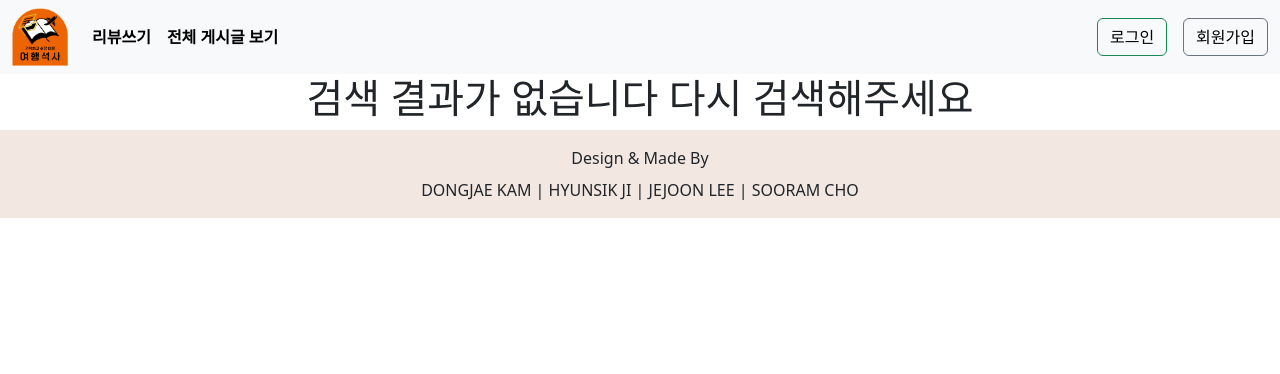
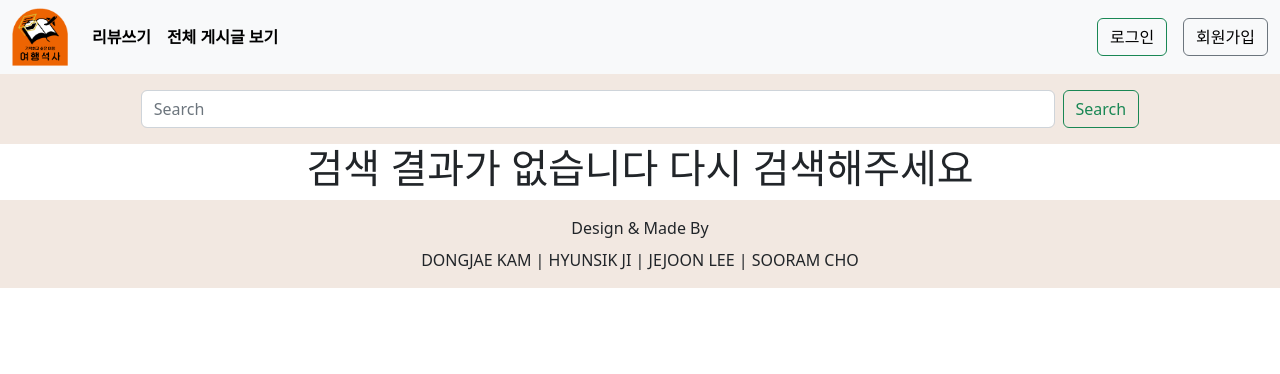
Before and after one commit to DongjaeKam/travel-master, a Django app: page /articles/search/ in a window 1280 px wide. Shown: the top 374 px of the page. Run offline with Django 3.2, Linux system fonts and the light colour scheme; some libraries are stand-ins or nearby versions.

Commit message:
검색창 넣기

```diff
--- a/accounts/views.py
+++ b/accounts/views.py
@@ -6,6 +6,7 @@ from django.contrib.auth.forms import PasswordChangeForm
 from django.shortcuts import render, redirect
 from django.contrib.auth.forms import AuthenticationForm
 from django.contrib.auth import get_user_model
+from articles.models import Search
 from .forms import CustomUserModel
 from .forms import CustomUserChangeForm
 from django.contrib.auth import login as auth_login
@@ -59,6 +60,7 @@ def logout(request):
 
 # 개인 프로필 페이지
 def detail(request,pk):
+  popular_search = Search.objects.order_by("-count")[:10]
   user = get_user_model().objects.get(pk = pk)
   rank_percent = (user.rank % 10) * 10
   context = {
@@ -66,7 +68,8 @@ def detail(request,pk):
     'followers': user.followers.all(),
     'followings': user.followings.all(),
     'reviews': user.review_set.all(),
-    'rank_percent' : rank_percent
+    'rank_percent' : rank_percent,
+    "popular": popular_search,
   }
 
   return render(request,'accounts/detail.html', context)
--- a/articles/templates/articles/searchfail.html
+++ b/articles/templates/articles/searchfail.html
@@ -1,6 +1,34 @@
 {% extends 'base.html' %}
 
 {% block content %}
+  <div class="search-box">
+    <form action="{%url 'articles:search' %}" class="search d-flex" role="search" method="">
+      <input type="text" style="display:none" autocomplete="off">
+      <input type="password" style="display:none" autocomplete="off">
+      <input class="form-control me-2" name="searched" type="search" placeholder="Search" aria-label="Search" autocomplete="off">
+      <button class="btn btn-outline-success" type="submit">Search</button>
+    </form>
+    <div class="popular">
+      <h4 class="text-center">인기 검색어</h4>
+      <div class="popular-detail d-flex justify-content-evenly">
+        <div class="area_keyword" style="">
+        {% for p in popular%}
+            {% if forloop.counter <= 5 %}
+            <h6><a class="popular-click" href="{%url 'articles:search' %}?searched={{p.title}}"><span class="badge text-bg-warning">{{ forloop.counter }}</span> {{p.title}}</h6></a>
+            {% endif %}
+        {% endfor %}
+        </div>
+        <div class="area_keyword" style="">
+        {% for p in popular%}
+            {% if forloop.counter > 5 %}
+              <h6><a class="popular-click" href="{%url 'articles:search' %}?searched={{p.title}}"><span class="badge text-bg-warning">{{ forloop.counter }}</span> {{p.title}}</h6></a>
+            {% endif %}
+        {% endfor %}
+        </div>
+      </div>
+    </div>
+  </div>
+
   <div class="container d-flex justify-content-center">
     <h1>{{v}}</h1>
   </div>
--- a/articles/views.py
+++ b/articles/views.py
@@ -205,7 +205,12 @@ def search(request):
 
 
 def searchfail(request):
-    return render(request, "articles/searchfail.html")
+    popular_search = Search.objects.order_by("-count")[:10]
+
+    context = {
+        "popular": popular_search,
+    }
+    return render(request, "articles/searchfail.html", context)
 
 
 # 댓글생성
```
Also changed, not shown: accounts/templates/accounts/detail.html (+28 -0 lines), articles/templates/articles/detail.html (+27 -0 lines).
